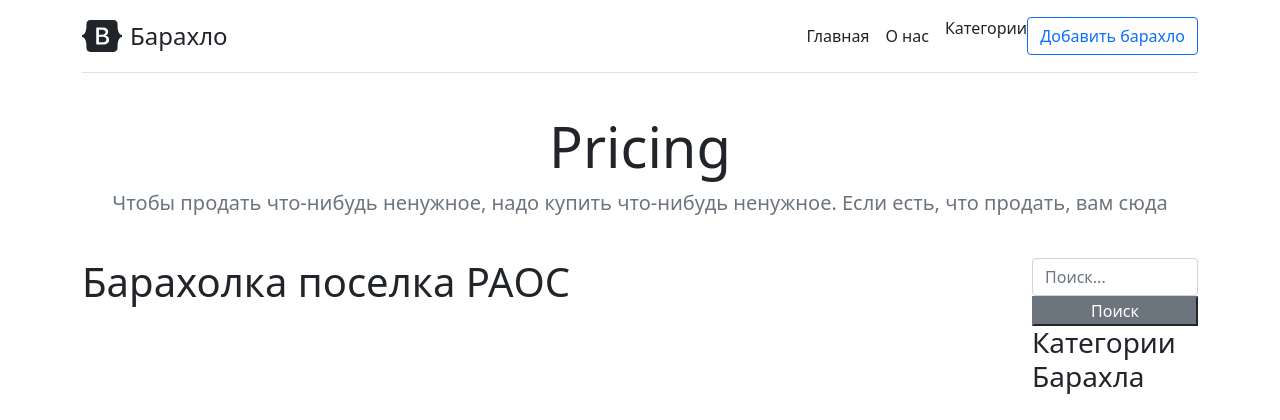
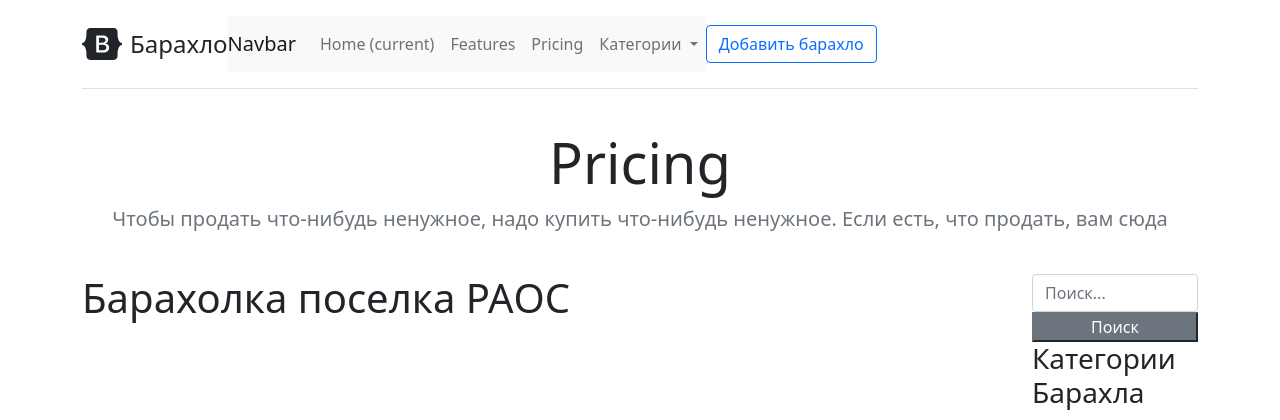
Before and after one commit to kyavichus/FlaskGuni, a Flask app: page /about in a window 1280 px wide. Shown: the top 420 px of the page. Run offline with Flask 3, Linux system fonts and the light colour scheme; parts of the project's set-up code (start-up, migrations or seed data) failed here and were passed over.

Commit message:
Update base.html

```diff
--- a/templates/base.html
+++ b/templates/base.html
@@ -23,19 +23,41 @@
         <span class="fs-4">Барахло</span>
       </a>
 
+      <!---------------
       <nav class="d-inline-flex mt-2 mt-md-0 ms-md-auto">
         <a class="me-3 py-2 text-dark text-decoration-none" href="/">Главная</a>
         <a class="me-3 py-2 text-dark text-decoration-none" href="/about">О нас</a>
+  ------>
+<nav class="navbar navbar-expand-lg navbar-light bg-light">
+  <a class="navbar-brand" href="#">Navbar</a>
+  <button class="navbar-toggler" type="button" data-toggle="collapse" data-target="#navbarNavDropdown" aria-controls="navbarNavDropdown" aria-expanded="false" aria-label="Toggle navigation">
+    <span class="navbar-toggler-icon"></span>
+  </button>
+  <div class="collapse navbar-collapse" id="navbarNavDropdown">
+    <ul class="navbar-nav">
+      <li class="nav-item active">
+        <a class="nav-link" href="#">Home <span class="sr-only">(current)</span></a>
+      </li>
+      <li class="nav-item">
+        <a class="nav-link" href="#">Features</a>
+      </li>
+      <li class="nav-item">
+        <a class="nav-link" href="#">Pricing</a>
+      </li>
+      <li class="nav-item dropdown">
+        <a class="nav-link dropdown-toggle" href="#" id="navbarDropdownMenuLink" data-toggle="dropdown" aria-haspopup="true" aria-expanded="false">
+          Категории
+        </a>
+        <div class="dropdown-menu" aria-labelledby="navbarDropdownMenuLink">
+            {% for ctry in for_sidebar %}
+            <a href="{{ url_for('categories', slug=ctry.slug) }}" >{{ ctry.name }}</a>
+            {% endfor %}
+        </div>
+      </li>
+    </ul>
+  </div>
+</nav>
 
-
-<ul class="nav nav-list">
-  <li class="nav-header">Категории</li>
-            {% for ctry in for_sidebar %}
-            <li><a href="{{ url_for('categories', slug=ctry.slug) }}" class="me-3 py-2 text-dark text-decoration-none" >{{ ctry.name }}</a></li>
-            {% endfor %}
-</ul>
-
-      </nav>
         <a class="btn btn-outline-primary" href="/create">Добавить барахло</a>
     </div>
 
```
